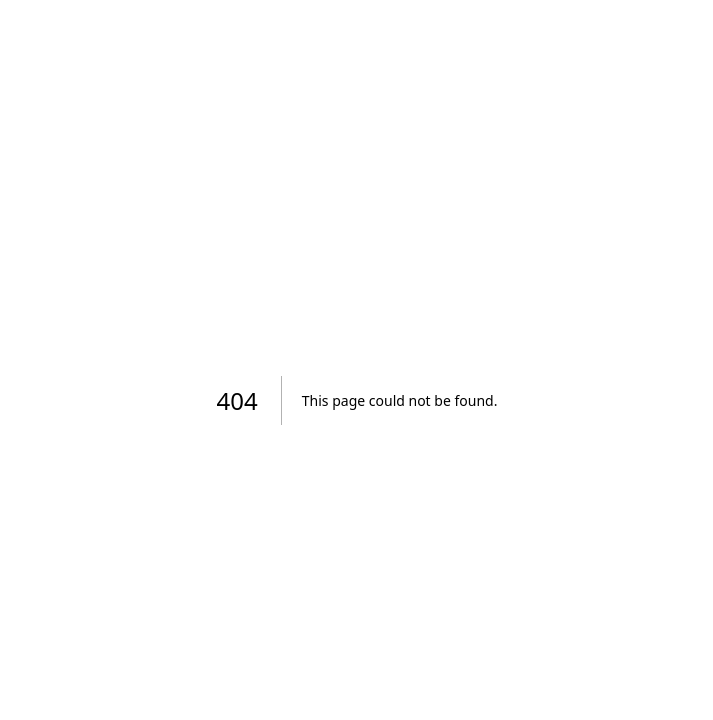
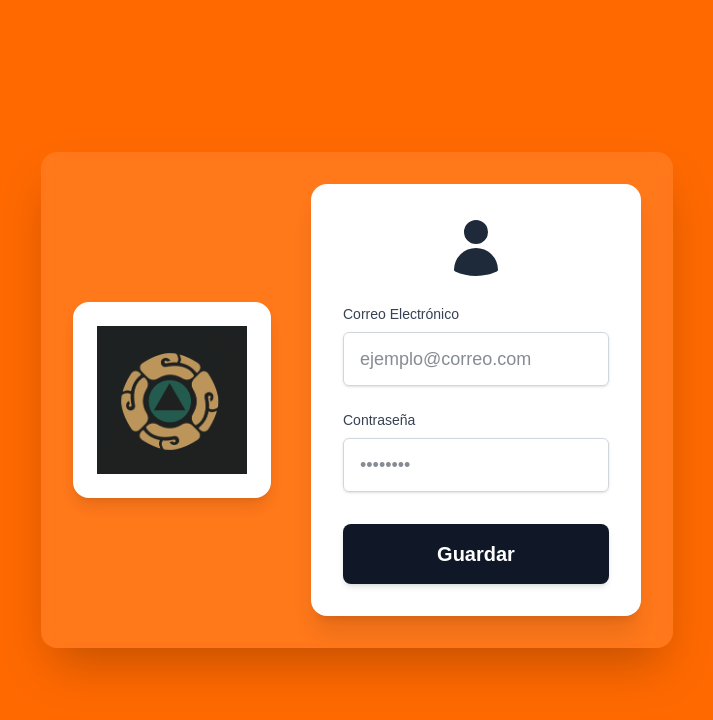
Before and after one commit to Luis-Wicho/Pc-B, a Next.js app: page /users/start in a window 1280 px wide. Before the commit this address had no page. Shown: the top 720 px of the page, without its empty margins (283-996 px from the left). Built offline with nearby package versions, Linux system fonts and the light colour scheme.

Commit message:
Navegacion del Modulo Users

```diff
--- a/app/users/page.tsx
+++ b/app/users/page.tsx
@@ -1,14 +1,5 @@
-import ListUsersView from "@/modules/users/presentation/ListUsersView";
-import StartView from "@/modules/users/presentation/StartView";
-import UserRegistrationView from "@/modules/users/presentation/userRegistrationView";
-import Login from "@/modules/users/presentation/Login";
+import Login from "@/modules/Users/presentation/Login";
 
-
-
-export default function Page() {
-//return < ListUsersView/>
-return <Login/>
-//return <StartView/>
-//return <UserRegistrationView/>
-
+export default function Page(){
+    return <Login/>
 }
--- /dev/null
+++ b/app/users/start/page.tsx
@@ -0,0 +1,4 @@
+import StartView from "@/modules/Users/presentation/StartView";
+export default function Page(){
+    return <StartView/>
+}
--- a/modules/users/presentation/Login.tsx
+++ b/modules/users/presentation/Login.tsx
@@ -1,7 +1,7 @@
 "use client";
 
 import Image from "next/image";
-import { useRouter } from "next/router";
+import { useRouter } from "next/navigation";
 
 export default function Login() {
 
@@ -33,7 +33,7 @@ export default function Login() {
         {/* Botón Inicio de sesión */}
         <button
           className="block w-72 mx-auto mb-4 py-4 text-lg bg-gray-800 text-white rounded-md hover:bg-gray-600 transition"
-          onClick={() => alert("Ir a iniciar sesión")}
+          onClick={() => router.push("users/start")}
         >
           Inicio de sesión
         </button>
--- a/modules/users/presentation/userRegistrationView.tsx
+++ b/modules/users/presentation/userRegistrationView.tsx
@@ -2,8 +2,10 @@
 
 import { useState } from "react";
 import Link from "next/link";
+import { useRouter } from "next/navigation";
 
 export default function UserRegistrationView() {
+  const router = useRouter();
   const [formData, setFormData] = useState({
     username: "",
     nombres: "",
@@ -134,7 +136,7 @@ export default function UserRegistrationView() {
         <div className="mt-8 text-center border-t border-white/20 pt-6">
           <p className="text-white text-sm">
             ¿Ya tienes una cuenta?{" "}
-            <Link href="/login" className="font-bold hover:underline text-gray-900">
+            <Link href="/users/start" className="font-bold hover:underline text-gray-900" onClick={() => router.push("users/start")}>
               Inicia sesión aquí
             </Link>
           </p>
```
Also changed, not shown: app/users/register/page.tsx (+2 -5 lines).
